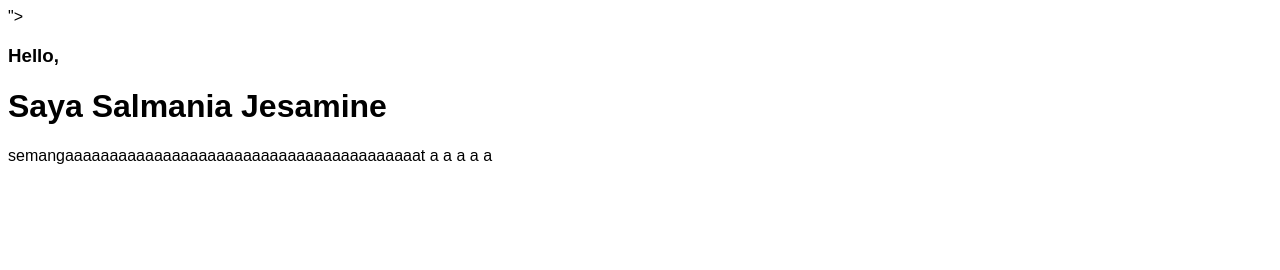
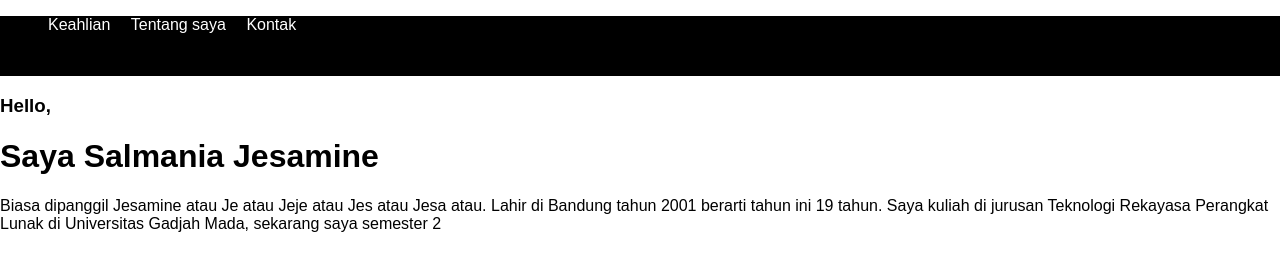
Before and after one commit to Salmania27/Profile, a plain HTML site: page index.html in a window 1280 px wide. Drawn offline with Linux system fonts and the light colour scheme.

Commit message:
menambahkan nama

```diff
--- a/css/style.css
+++ b/css/style.css
@@ -1,3 +1,16 @@
 body {
+	margin: 0;
+	padding: 0;
 	font-family: 'Abel', sans-serif;
 }
+nav {
+	width: 100%;
+	height: 60px;
+	padding: 0 1 rem;
+	background-color: black;
+	color: white;
+}
+
+li {List-style-type: none; display: inline-block; padding: 0 8px;
+
+}
--- a/index.html
+++ b/index.html
@@ -3,14 +3,25 @@
 <head>
 	<title> Salmania Jesamine Putri </title>
 	<link rel="stylesheet" type="text/css" href="css/style.css">
-	<link href=""https://fonts.googleapis.com/css?family=Abel&display=swap" rel="stylesheet">">
+	<link href=""https://fonts.googleapis.com/css?family=Abel&display=swap" rel="stylesheet">
 
 </head>
 <body>
+	<nav>
+		<ul>
+			<li>Keahlian</li>
+			<li>Tentang saya</li>
+			<li>Kontak</li>
+		</ul>
+	</nav>
+
+
 	<h3>Hello,</h3>
 
 	<h1> Saya Salmania Jesamine </h1>
 
-	<p> semangaaaaaaaaaaaaaaaaaaaaaaaaaaaaaaaaaaaaaaaat a a a a a </p>
+	<p> Biasa dipanggil Jesamine atau Je atau Jeje atau Jes atau Jesa atau. Lahir di Bandung tahun 2001
+		berarti tahun ini 19 tahun. Saya kuliah di jurusan Teknologi Rekayasa Perangkat Lunak di
+		Universitas Gadjah Mada, sekarang saya semester 2 </p>
 </body>
 </html>
```
